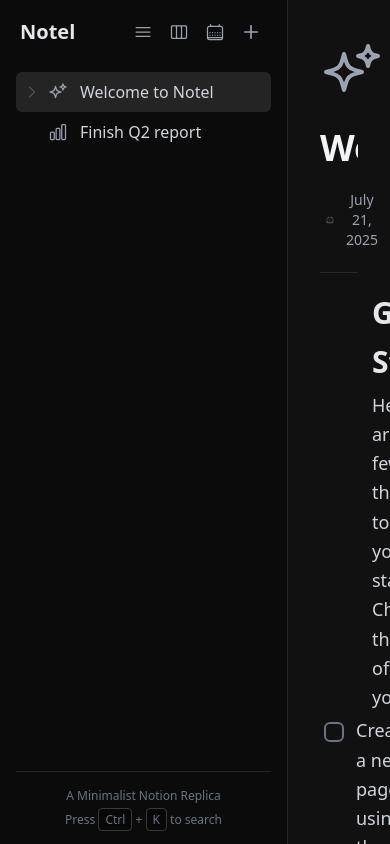
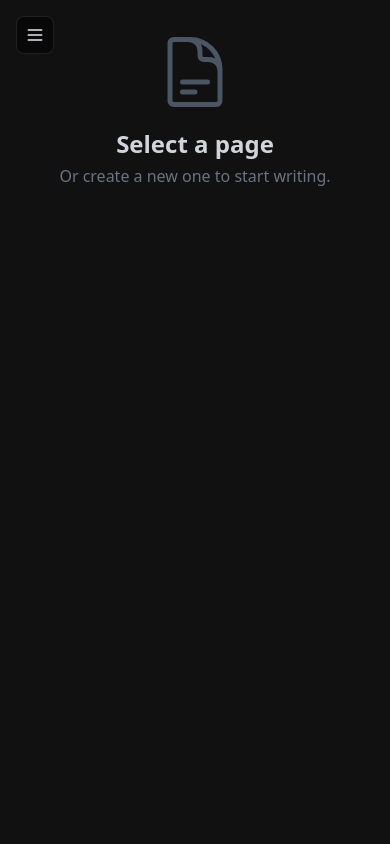
Before and after one commit to Manakin-Wraith/notel, a React (Vite) app: page / in a window 390 px wide. Built offline with nearby package versions, Linux system fonts and the light colour scheme.

Commit message:
add: mobile responsiveness

```diff
--- a/App.tsx
+++ b/App.tsx
@@ -8,6 +8,7 @@ import Agenda from './components/Agenda';
 import Board from './components/Board';
 import CalendarView from './components/CalendarView';
 import { ICONS } from './components/icons/icon-constants';
+import HamburgerIcon from './components/icons/HamburgerIcon';
 
 const createBlockId = () => `${Date.now()}-${Math.random().toString(36).substring(2, 9)}`;
 
@@ -133,12 +134,11 @@ const getRandomIcon = () => ICONS[Math.floor(Math.random() * ICONS.length)];
 
 const App: React.FC = () => {
   const [pages, setPages] = useState<Page[]>(getInitialPages);
-  const [activePageId, setActivePageId] = useState<string | null>(() => {
-    const initialPages = getInitialPages();
-    return initialPages.length > 0 ? initialPages[0].id : null;
-  });
+  const [activePageId, setActivePageId] = useState<string | null>(null);
   const [isPaletteOpen, setIsPaletteOpen] = useState(false);
   const [viewMode, setViewMode] = useState<'editor' | 'agenda' | 'board' | 'calendar'>('editor');
+  const [isSidebarOpen, setIsSidebarOpen] = useState(false);
+  const [isMobile, setIsMobile] = useState(false);
 
 
   // Save to localStorage whenever pages change
@@ -148,15 +148,49 @@ const App: React.FC = () => {
 
   // Listen for Cmd/Ctrl+K to open command palette
   useEffect(() => {
-    const handler = (e: KeyboardEvent) => {
+    const handleKeyDown = (e: KeyboardEvent) => {
       if ((e.metaKey || e.ctrlKey) && e.key === 'k') {
         e.preventDefault();
         setIsPaletteOpen(true);
       }
     };
-    window.addEventListener('keydown', handler);
-    return () => window.removeEventListener('keydown', handler);
+    document.addEventListener('keydown', handleKeyDown);
+    return () => document.removeEventListener('keydown', handleKeyDown);
   }, []);
+
+  // Handle mobile detection and sidebar behavior
+  useEffect(() => {
+    const checkMobile = () => {
+      const mobile = window.innerWidth < 768;
+      setIsMobile(mobile);
+      if (!mobile) {
+        setIsSidebarOpen(false); // Auto-close sidebar on desktop
+      }
+    };
+
+    checkMobile();
+    window.addEventListener('resize', checkMobile);
+    return () => window.removeEventListener('resize', checkMobile);
+  }, []);
+
+  // Close sidebar when clicking outside on mobile
+  useEffect(() => {
+    const handleClickOutside = (e: MouseEvent) => {
+      if (isMobile && isSidebarOpen) {
+        const sidebar = document.getElementById('mobile-sidebar');
+        const hamburger = document.getElementById('hamburger-button');
+        if (sidebar && !sidebar.contains(e.target as Node) &&
+            hamburger && !hamburger.contains(e.target as Node)) {
+          setIsSidebarOpen(false);
+        }
+      }
+    };
+
+    if (isMobile && isSidebarOpen) {
+      document.addEventListener('mousedown', handleClickOutside);
+      return () => document.removeEventListener('mousedown', handleClickOutside);
+    }
+  }, [isMobile, isSidebarOpen]);
 
   const handleAddPage = useCallback((initialData?: Partial<Page>, openInEditor = true) => {
     const newPage: Page = {
@@ -322,18 +356,60 @@ for (const child of children) {
 
 
   return (
-    <div className="flex h-screen w-full bg-[#111111] text-gray-200">
+    <div className="flex h-screen w-full bg-[#111111] text-gray-200 relative">
+      {/* Mobile hamburger button */}
+      {isMobile && (
+        <button
+          id="hamburger-button"
+          onClick={() => setIsSidebarOpen(!isSidebarOpen)}
+          className="fixed top-4 left-4 z-50 p-2 bg-black/50 backdrop-blur-xl border border-white/10 rounded-lg text-gray-200 hover:bg-white/10 transition-colors md:hidden"
+          aria-label="Toggle sidebar"
+        >
+          <HamburgerIcon className="w-5 h-5" />
+        </button>
+      )}
+
+      {/* Mobile overlay */}
+      {isMobile && isSidebarOpen && (
+        <div className="fixed inset-0 bg-black/50 z-30 md:hidden" />
+      )}
+
+      {/* Sidebar */}
+      <div className={`
+        ${isMobile ? 'fixed' : 'relative'}
+        ${isMobile && !isSidebarOpen ? '-translate-x-full' : 'translate-x-0'}
+        transition-transform duration-300 ease-in-out
+        ${isMobile ? 'z-40' : 'z-0'}
+        h-screen
+      `}>
         <Sidebar
+          id={isMobile ? 'mobile-sidebar' : undefined}
           pages={pages}
           activePageId={activePageId}
           viewMode={viewMode}
-        onSelectPage={handleSelectPage}
-        onAddPage={() => handleAddPage()}
+          onSelectPage={(id) => {
+            handleSelectPage(id);
+            if (isMobile) setIsSidebarOpen(false);
+          }}
+          onAddPage={() => {
+            handleAddPage();
+            if (isMobile) setIsSidebarOpen(false);
+          }}
           onDeletePage={handleDeletePage}
           onMovePage={handleMovePage}
-        onSetViewMode={setViewMode}
+          onSetViewMode={(mode) => {
+            setViewMode(mode);
+            if (isMobile) setIsSidebarOpen(false);
+          }}
+          isMobile={isMobile}
         />
+      </div>
+
+      {/* Main content */}
+      <div className={`flex-1 ${isMobile ? 'w-full' : ''}`}>
         {renderView()}
+      </div>
+
       {isPaletteOpen && (
         <CommandPalette
           pages={pages}
--- a/components/Editor.tsx
+++ b/components/Editor.tsx
@@ -752,7 +752,7 @@ const Editor: React.FC<EditorProps> = ({ page, onUpdateTitle, onUpdateContent, o
   }, [blocks, hoveredTablePos]);
 
   return (
-    <main className="flex-1 p-8 md:p-12 overflow-y-auto" ref={editorRef} onDrop={handleDrop}>
+    <main className="flex-1 p-4 sm:p-6 md:p-8 lg:p-12 overflow-y-auto" ref={editorRef} onDrop={handleDrop}>
       <div className="max-w-3xl mx-auto">
         <input type="file" ref={fileInputRef} onChange={handleImageUpload} accept="image/*" className="hidden" />
 
@@ -762,9 +762,9 @@ const Editor: React.FC<EditorProps> = ({ page, onUpdateTitle, onUpdateContent, o
           </button>
           {showEmojiPicker && <EmojiPicker onSelect={handleIconSelect} onClose={() => setShowEmojiPicker(false)} />}
         </div>
-        <input type="text" value={title} onChange={handleTitleChange} placeholder="Untitled" className="w-full bg-transparent text-4xl md:text-5xl font-bold focus:outline-none text-gray-100 placeholder-gray-600 mb-4" />
+        <input type="text" value={title} onChange={handleTitleChange} placeholder="Untitled" className="w-full bg-transparent text-2xl sm:text-3xl md:text-4xl lg:text-5xl font-bold focus:outline-none text-gray-100 placeholder-gray-600 mb-4" />
 
-        <div className="flex items-center gap-4 mb-4 pb-4 border-b border-white/10">
+        <div className="flex flex-col sm:flex-row items-start sm:items-center gap-2 sm:gap-4 mb-4 pb-4 border-b border-white/10">
           <div className="relative">
             {page.dueDate ? (
               <button onClick={() => setShowDatePicker(true)} className="flex items-center gap-2 text-sm text-gray-400 hover:bg-white/10 p-1.5 rounded-md transition-colors group">
--- a/components/EmojiPicker.tsx
+++ b/components/EmojiPicker.tsx
@@ -76,26 +76,26 @@ const EmojiPicker: React.FC<EmojiPickerProps> = ({ onSelect, onClose }) => {
   return (
     <div
       ref={ref}
-      className="absolute z-10 top-full mt-2 w-80 max-h-[50vh] flex flex-col bg-black/50 backdrop-blur-xl border border-white/10 rounded-lg shadow-lg"
+      className="absolute z-10 top-full mt-2 w-80 sm:w-96 max-h-[60vh] sm:max-h-[50vh] flex flex-col bg-black/50 backdrop-blur-xl border border-white/10 rounded-lg shadow-lg"
       role="dialog"
       aria-label="Emoji selector"
     >
-      <div className="p-2 border-b border-white/10">
+      <div className="p-3 sm:p-2 border-b border-white/10">
         <input
           type="text"
           value={query}
           onChange={(e) => setQuery(e.target.value)}
           placeholder="Search emoji..."
-          className="w-full bg-transparent text-sm text-gray-200 placeholder-gray-500 focus:outline-none px-2 py-1"
+          className="w-full bg-transparent text-sm text-gray-200 placeholder-gray-500 focus:outline-none px-2 py-2 sm:py-1 rounded border border-white/10 focus:border-purple-400"
         />
       </div>
       {!query && (
-         <div className="p-2 border-b border-white/10 flex justify-around">
+         <div className="p-2 border-b border-white/10 flex justify-around overflow-x-auto">
             {EMOJI_DATA.map(category => (
                 <button
                     key={category.name}
                     onClick={() => handleCategoryClick(category.name)}
-                    className={`p-1.5 rounded-md transition-colors text-xl ${activeCategory === category.name ? 'bg-white/20' : 'hover:bg-white/10'}`}
+                    className={`p-2 sm:p-1.5 rounded-md transition-colors text-xl sm:text-lg min-w-[2.5rem] ${activeCategory === category.name ? 'bg-white/20' : 'hover:bg-white/10'}`}
                     title={category.name}
                 >
                     {CATEGORY_ICONS[category.name]}
@@ -103,20 +103,16 @@ const EmojiPicker: React.FC<EmojiPickerProps> = ({ onSelect, onClose }) => {
             ))}
         </div>
       )}
-      <div
-        ref={scrollContainerRef}
-        onScroll={handleScroll}
-        className="flex-1 overflow-y-auto p-2"
-      >
+      <div className="flex-1 overflow-y-auto p-3 sm:p-2" onScroll={handleScroll} ref={scrollContainerRef}>
         {filteredData.map(category => (
-          <div key={category.name} ref={el => { if(el) categoryRefs.current[category.name] = el; }}>
-            <h3 className="text-xs font-bold uppercase text-gray-500 py-2 px-1 sticky top-0 bg-black/50 backdrop-blur-xl">{category.name}</h3>
-            <div className="grid grid-cols-8 gap-1">
+          <div key={category.name} ref={el => { if (el) categoryRefs.current[category.name] = el; }}>
+            <h3 className="text-xs font-semibold text-gray-400 mb-2 px-1">{category.name}</h3>
+            <div className="grid grid-cols-6 sm:grid-cols-8 gap-1 mb-4">
               {category.emojis.map(emoji => (
                 <button
-                  key={emoji.name}
+                  key={emoji.emoji}
                   onClick={() => onSelect(emoji.emoji)}
-                  className="p-1 rounded-md text-2xl hover:bg-white/20 transition-colors focus:outline-none focus:ring-2 focus:ring-purple-400"
+                  className="p-3 sm:p-2 rounded-md hover:bg-white/10 transition-colors text-xl sm:text-lg active:bg-white/20 touch-manipulation"
                   title={emoji.name}
                 >
                   {emoji.emoji}
--- a/components/Sidebar.tsx
+++ b/components/Sidebar.tsx
@@ -176,9 +176,11 @@ interface SidebarProps {
   onDeletePage: (id: string) => void;
   onMovePage: (draggedId: string, targetId: string, position: DropIndicatorPosition) => void;
   onSetViewMode: (mode: ViewMode) => void;
+  id?: string;
+  isMobile?: boolean;
 }
 
-const Sidebar: React.FC<SidebarProps> = ({ pages, activePageId, viewMode, onSelectPage, onAddPage, onDeletePage, onMovePage, onSetViewMode }) => {
+const Sidebar: React.FC<SidebarProps> = ({ pages, activePageId, viewMode, onSelectPage, onAddPage, onDeletePage, onMovePage, onSetViewMode, id, isMobile = false }) => {
   const [isMac, setIsMac] = useState(false);
   const [dropIndicator, setDropIndicator] = useState<{ pageId: string, position: DropIndicatorPosition } | null>(null);
   const [expandedPages, setExpandedPages] = useState<Set<string>>(() => findAncestors(activePageId, pages));
@@ -218,7 +220,10 @@ const Sidebar: React.FC<SidebarProps> = ({ pages, activePageId, viewMode, onSele
   };
 
   return (
-    <aside className="w-72 h-screen p-4 flex flex-col bg-black/30 backdrop-blur-xl border-r border-white/10 shrink-0">
+    <aside
+      id={id}
+      className={`w-72 h-screen p-4 flex flex-col bg-black/30 backdrop-blur-xl border-r border-white/10 shrink-0 ${isMobile ? 'min-w-72' : ''}`}
+    >
       <div className="flex items-center justify-between mb-6 px-1">
         <h1 className="text-xl font-bold text-gray-200">Notel</h1>
         <div className="flex items-center gap-1">
--- /dev/null
+++ b/components/icons/HamburgerIcon.tsx
@@ -0,0 +1,26 @@
+import React from 'react';
+
+interface HamburgerIconProps {
+  className?: string;
+}
+
+const HamburgerIcon: React.FC<HamburgerIconProps> = ({ className = "w-6 h-6" }) => {
+  return (
+    <svg
+      className={className}
+      fill="none"
+      stroke="currentColor"
+      viewBox="0 0 24 24"
+      xmlns="http://www.w3.org/2000/svg"
+    >
+      <path
+        strokeLinecap="round"
+        strokeLinejoin="round"
+        strokeWidth={2}
+        d="M4 6h16M4 12h16M4 18h16"
+      />
+    </svg>
+  );
+};
+
+export default HamburgerIcon;
```
Lines whose indentation alone changed are shown as unchanged.
